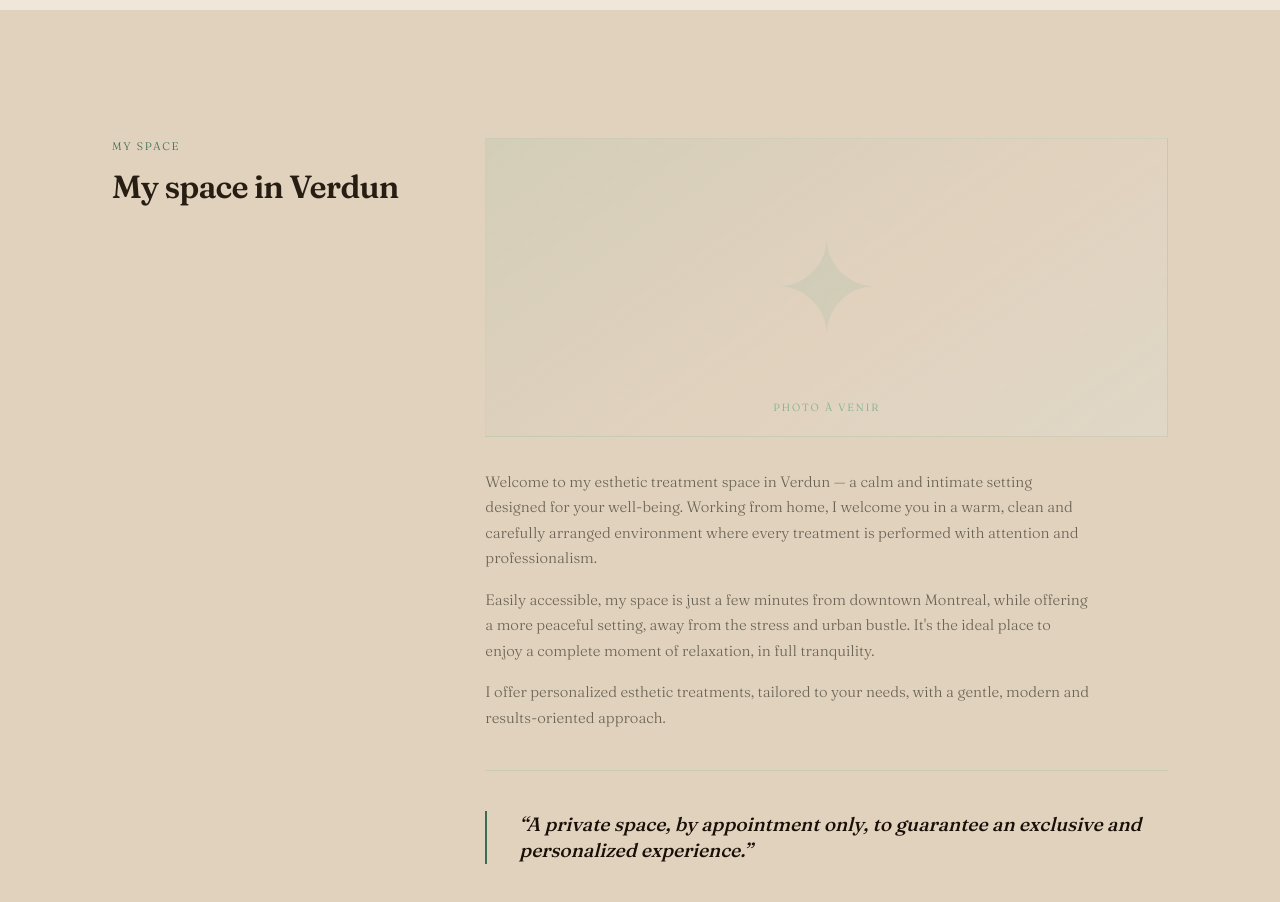
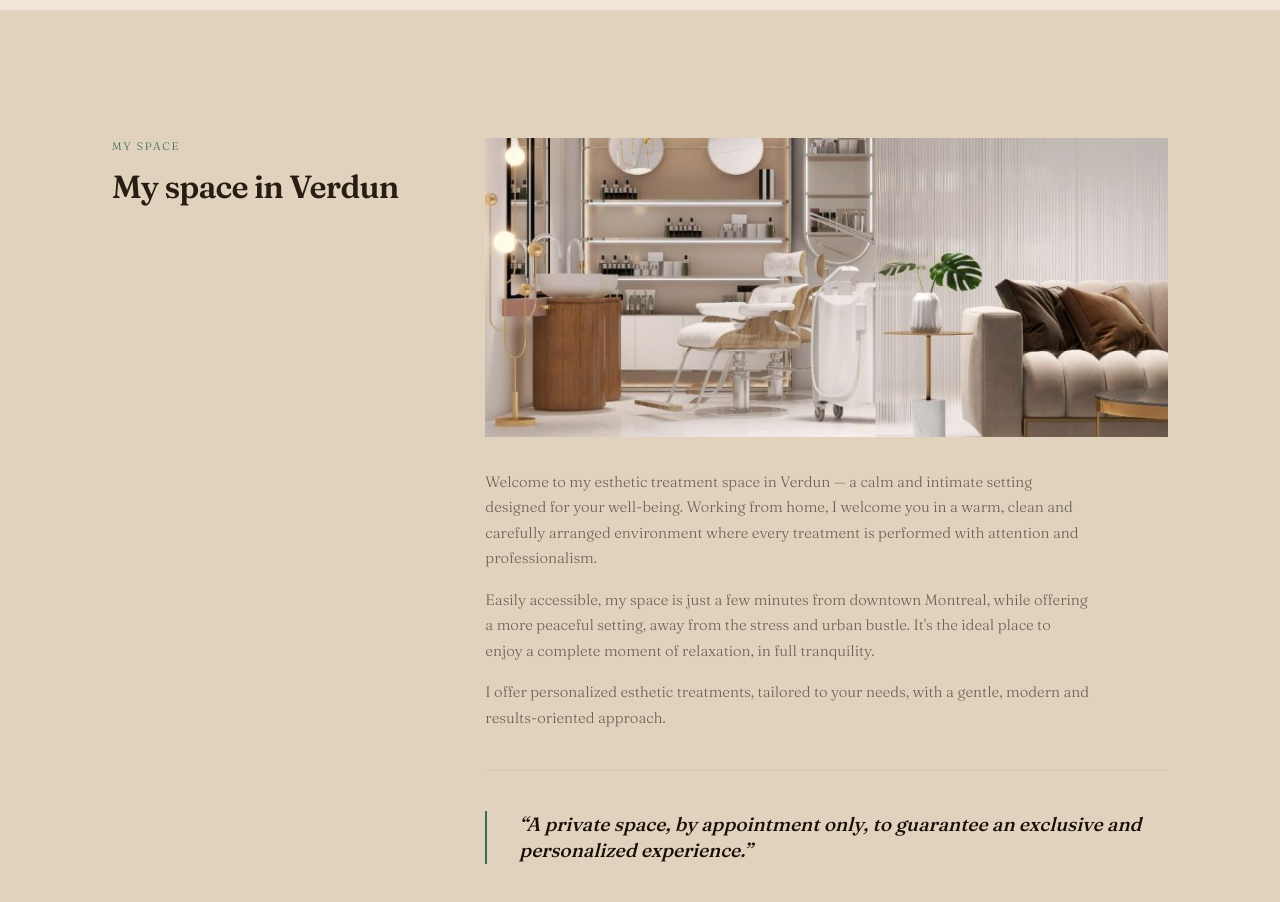
Before and after one commit to felixdumont-maker/dermaglow, a Next.js app: page /en/a-propos in a window 1280 px wide. Shown: the part 1340-2242 px from the top of the page. Built offline with nearby package versions, Linux system fonts and the light colour scheme; no server answers.

Commit message:
feat: ajoute photo Mon espace à Verdun dans la page à-propos
Co-Authored-By: Claude Sonnet 4.6 <noreply@anthropic.com>

```diff
--- a/app/[locale]/a-propos/page.tsx
+++ b/app/[locale]/a-propos/page.tsx
@@ -210,38 +210,13 @@ export default async function AProposPage() {
                 className="pb-10 mb-10"
                 style={{ borderBottom: "1px solid oklch(73% 0.072 158 / 0.22)" }}
               >
-                {/* Photo placeholder */}
-                <div
-                  className="relative overflow-hidden mb-8 flex flex-col items-center justify-center"
-                  style={{
-                    aspectRatio: "16/7",
-                    background: "linear-gradient(145deg, oklch(73% 0.072 158 / 0.15) 0%, oklch(87% 0.032 74 / 0.50) 55%, oklch(91% 0.014 158 / 0.28) 100%)",
-                    border: "1px solid oklch(73% 0.072 158 / 0.18)",
-                  }}
-                >
-                  <span
-                    className="font-corps select-none"
-                    style={{
-                      fontSize: "clamp(4rem, 12vw, 8rem)",
-                      fontWeight: 100,
-                      color: "oklch(73% 0.072 158 / 0.15)",
-                      lineHeight: 1,
-                    }}
-                    aria-hidden="true"
-                  >
-                    ✦
-                  </span>
-                  <span
-                    className="font-corps absolute bottom-5 left-0 right-0 text-center tracking-widest uppercase"
-                    style={{
-                      fontSize: "0.65rem",
-                      fontWeight: 300,
-                      color: "oklch(53% 0.13 158 / 0.45)",
-                      letterSpacing: "0.18em",
-                    }}
-                  >
-                    Photo à venir
-                  </span>
+                <div className="relative overflow-hidden mb-8" style={{ aspectRatio: "16/7" }}>
+                  <Image
+                    src="/espace-verdun.jpg"
+                    alt="Mon espace à Verdun"
+                    fill
+                    className="object-cover object-center"
+                  />
                 </div>
 
                 <p className="font-corps text-body text-texte-doux mb-4">
```
Also changed, not shown: public/espace-verdun.jpg (added).
